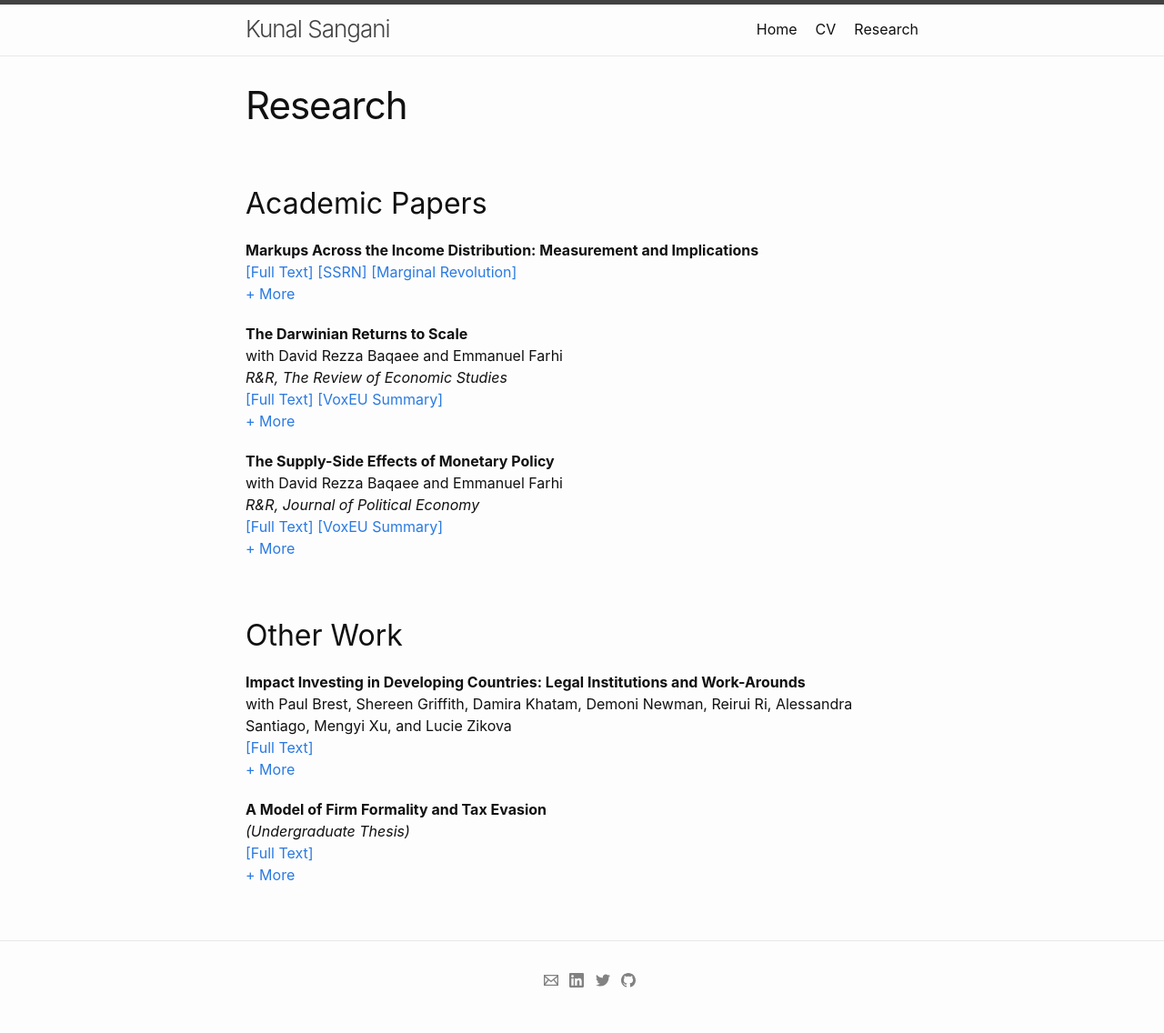
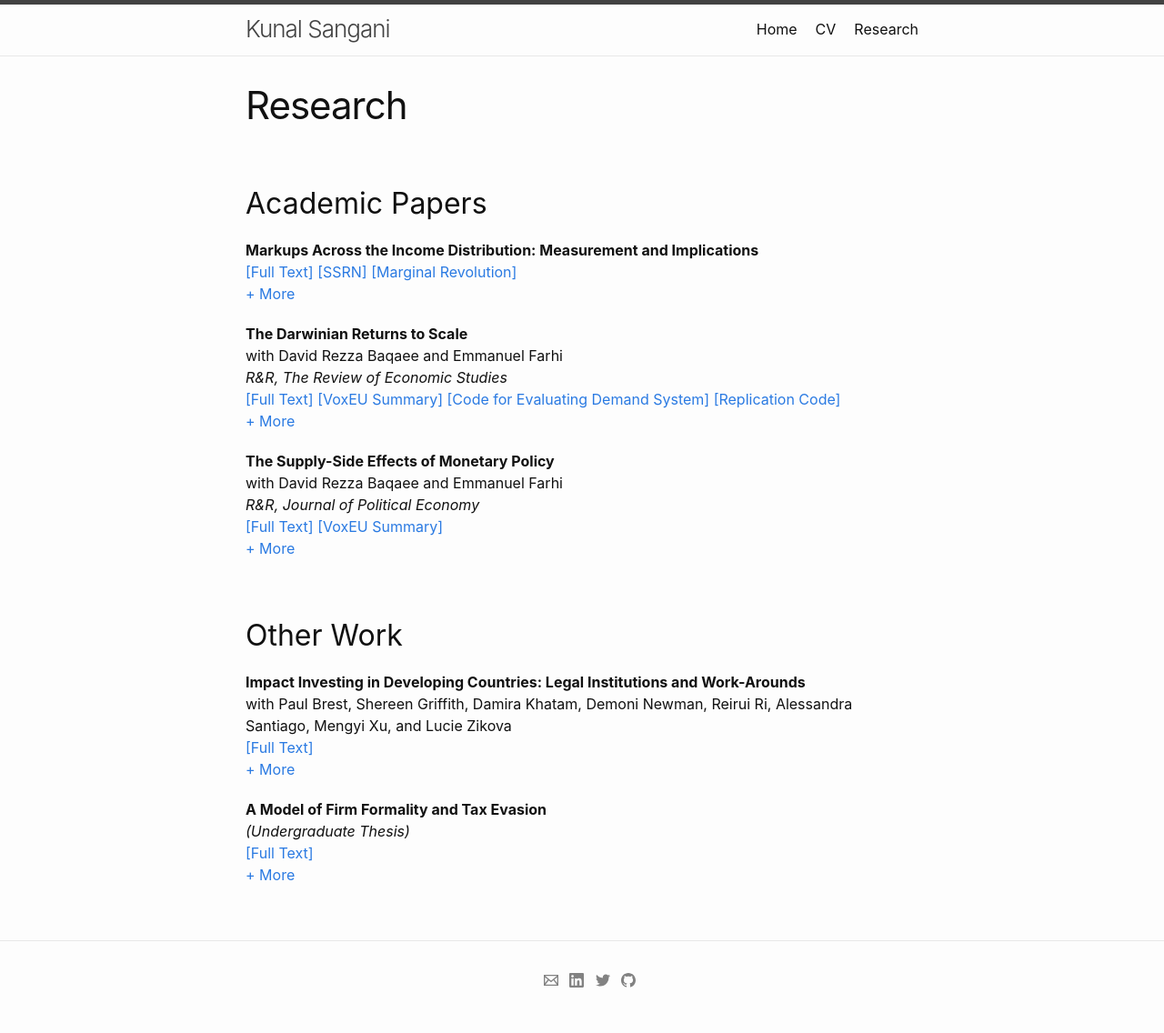
Before and after one commit to kunalsangani/kunalsangani.github.io, a Jekyll site: the page built from research.markdown, in a window 1280 px wide. Shown: the whole page at 91% size. Built offline with Jekyll 4.4.1, drawn with Linux system fonts in a browser that asks for light colours; nearby versions of some CDN libraries.

Commit message:
Added replication code

```diff
--- a/_data/research.yml
+++ b/_data/research.yml
@@ -44,6 +44,12 @@
         - voxeu:
           name: VoxEU Summary
           href: https://voxeu.org/article/darwinian-reallocations-and-origins-aggregate-increasing-returns-scale
+        - demandcurves:
+          name: Code for Evaluating Demand System
+          href: https://kunalsangani.com/files/Darwinian_DemandCurves.zip
+        - voxeu:
+          name: Replication Code
+          href: https://kunalsangani.com/files/Darwinian_ReplicationCode.zip
       abstract: >-
         How does an increase in market size, say due to globalization, affect welfare? We study
         this question using a model with monopolistic competition, heterogeneous markups, and fixed
```
Also changed, not shown: 4 other files.
